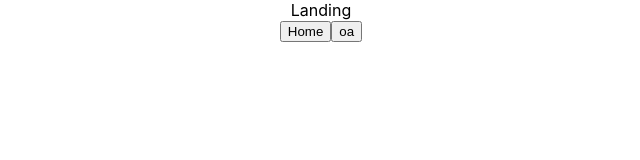
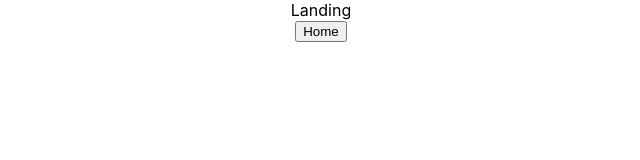
Before and after one commit to aldofc/COUNTRIES-HENRY-PROYECTO, a React (Create React App) app in the folder client/: page / in a window 1280 px wide. Shown: the top 160 px of the page, without its empty margins (319-959 px from the left). Built offline with nearby package versions, Linux system fonts and the light colour scheme.

Commit message:
modificacion-landing

```diff
--- a/client/src/Pages/Landing/Landing.jsx
+++ b/client/src/Pages/Landing/Landing.jsx
@@ -10,7 +10,7 @@ const Landing = () => {
     <Link to={'/home'}>
     <button>Home</button>
     </Link>
-    <button>oa</button>
+
 
 
     </div>
```
